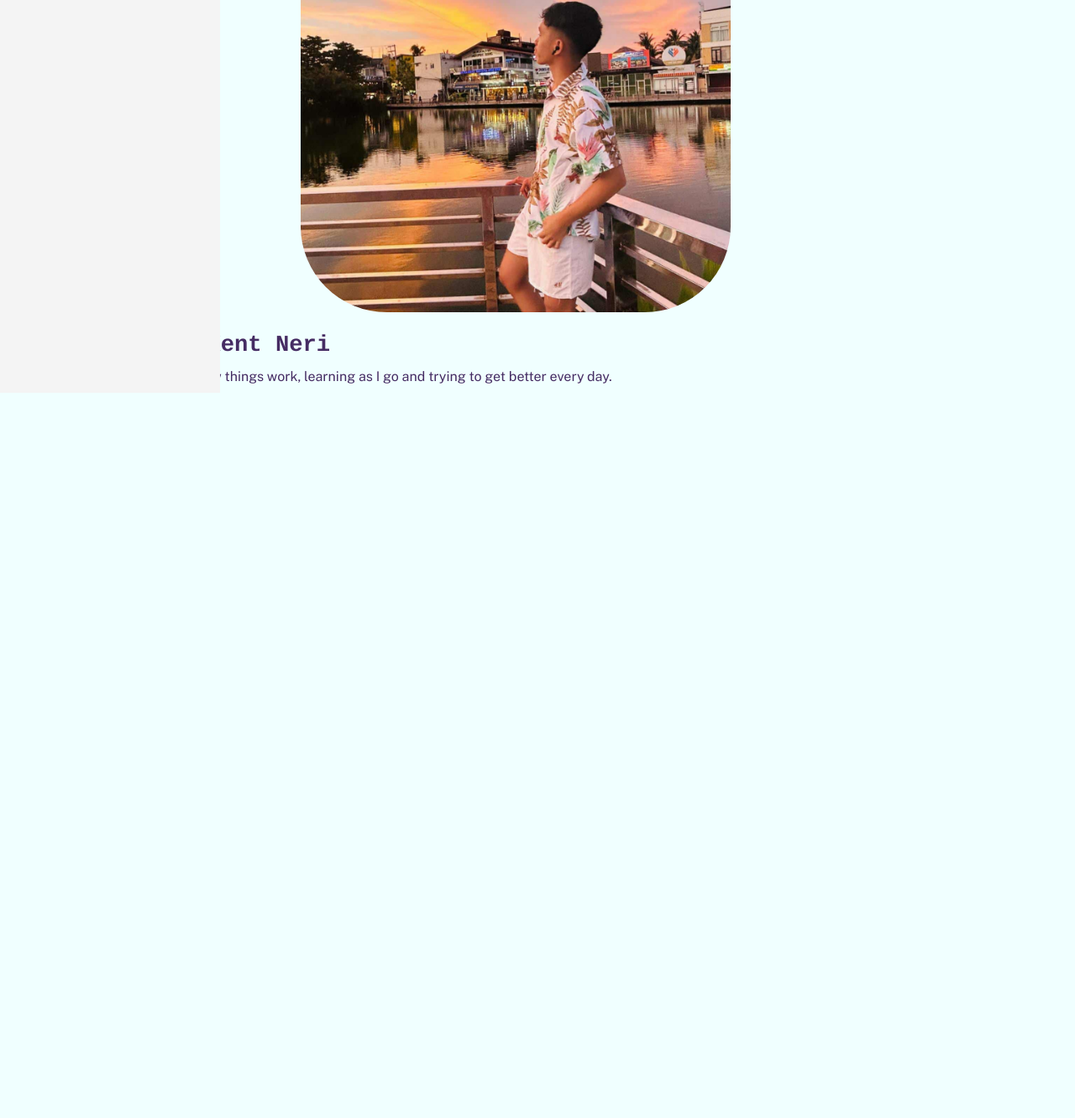
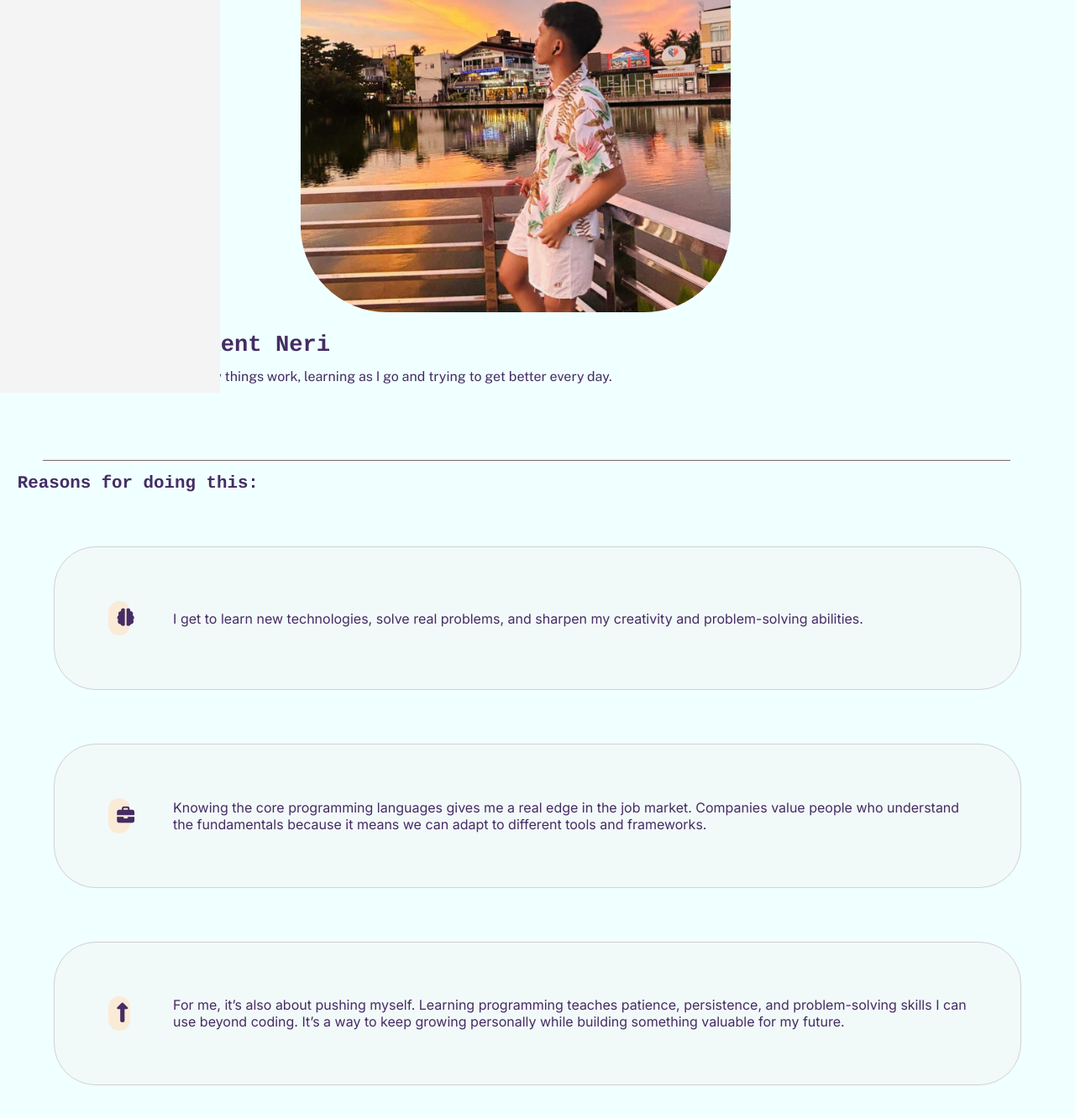
Before and after one commit to PoyidudePoy/Portfolio_v2, a plain HTML site: page about.html in a window 1280 px wide. Shown: the part 332-1664 px from the top of the page at 84% size. Before the commit the page ends 800 px from the top, so only its background shows below. Drawn offline with nearby package versions, Linux system fonts and the light colour scheme; a web font is replaced by a local one.

Commit message:
finished about.html

```diff
--- a/about.html
+++ b/about.html
@@ -33,8 +33,30 @@
             <div class="firstSection">
                 <img src="assets/boxMe.jpg" alt="Picture of me">
                 <h4>I'm Clark Kent Neri</h4>
-                <p>Just a student curious about how things work, learning as I go and trying to get better every day.</p>
+                <p>Just a student curious about how things work, learning as I go and trying to get better every day.
+                </p>
             </div>
+            <div id="line"></div>
+            <div class="secondSection">
+                <h4>Reasons for doing this: </h4>
+                <div class="radius">
+                    <i class="fa-solid fa-brain"></i>
+                    <p>I get to learn new technologies, solve real problems, and sharpen my creativity and problem-solving abilities.</p>
+                </div>
+                <div class="radius">
+                    <i class="fa-solid fa-briefcase"></i>
+                    <p>Knowing the core programming languages gives me a real edge in the job market. Companies value people who understand the fundamentals because it means we can adapt to different tools and frameworks.</p>
+                </div>
+                <div class="radius">
+                    <i class="fa-solid fa-up-long"></i>
+                    <p>For me, it’s also about pushing myself. Learning programming teaches patience, persistence, and problem-solving skills I can use beyond coding. It’s a way to keep growing personally while building something valuable for my future.</p>
+                </div>
+
+            </div>
+
+
+
+
         </main>
         <footer>
 
--- a/style.css
+++ b/style.css
@@ -3,6 +3,7 @@
     @import url('https://fonts.googleapis.com/css2?family=Montserrat:ital,wght@0,100..900;1,100..900&family=Open+Sans:ital,wght@0,300..800;1,300..800&display=swap');
     @import url('https://fonts.googleapis.com/css2?family=Montserrat:ital,wght@0,100..900;1,100..900&family=Open+Sans:ital,wght@0,300..800;1,300..800&family=Public+Sans:ital,wght@0,100..900;1,100..900&family=Quicksand:wght@300..700&display=swap');
     @import url('https://fonts.googleapis.com/css2?family=Libertinus+Serif+Display&family=Montserrat:ital,wght@0,100..900;1,100..900&family=Open+Sans:ital,wght@0,300..800;1,300..800&family=Public+Sans:ital,wght@0,100..900;1,100..900&family=Quicksand:wght@300..700&display=swap');
+
     * {
 
         box-sizing: border-box;
@@ -190,7 +191,7 @@
         width: 40%;
         height: 100%;
         border-radius: 20%;
-         margin-left: 28%;
+        margin-left: 28%;
 
     }
 
@@ -204,6 +205,7 @@
         margin-bottom: 0.5rem;
 
     }
+
     .firstSection p {
 
         width: 90%;
@@ -213,3 +215,74 @@
         font-family: 'Public Sans', Courier, monospace;
         margin-top: 0.8rem;
     }
+
+    #line {
+        width: 90%;
+        background-color: rgb(127, 102, 102);
+        height: 0.5px;
+        margin-top: 7%;
+        margin-left: 4%;
+
+
+    }
+
+    .secondSection {
+
+        width: 100%;
+        height: auto;
+
+
+    }
+
+    .secondSection h4 {
+        font-family: "Libertinus Serif Display", Courier, monospace;
+        margin-left: 1.3rem;
+        font-size: 1.3rem;
+        font-weight: 600;
+        color: #452c63;
+        margin-top: 1rem;
+        margin-bottom: 0;
+
+
+    }
+
+    .mainContent .secondSection .radius {
+
+        width: 90%;
+        background-color: rgb(242, 249, 249);
+        height: 10%;
+        padding: 5%;
+        border-radius: 50px;
+        margin: 5%;
+        border: 0.1px solid rgb(209, 209, 209);
+        display: flex;
+        vertical-align: middle;
+        align-items: center;
+
+
+
+
+    }
+
+    .secondSection .radius i {
+
+        color: #452c63;
+        font-size: 1.3rem;
+        margin: 0;
+        border-radius: 20px;
+        background-color: antiquewhite;
+        padding: 1%;
+
+
+    }
+
+     .secondSection .radius p {
+
+        margin: 0;
+        margin-left: 5%;
+        color: #452c63;
+        vertical-align: middle;
+
+
+
+     }
```
